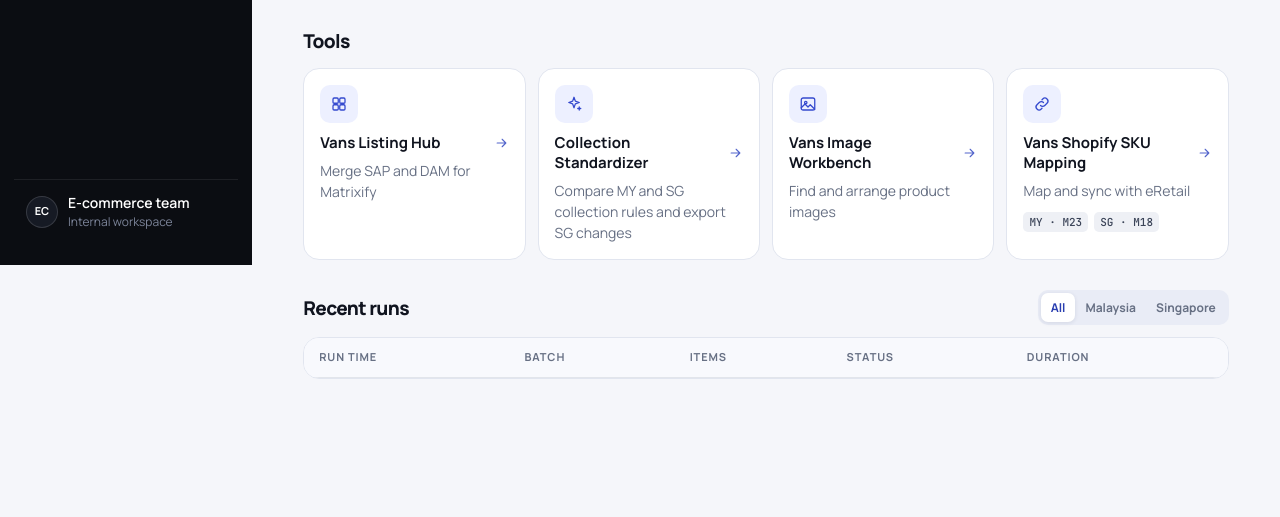
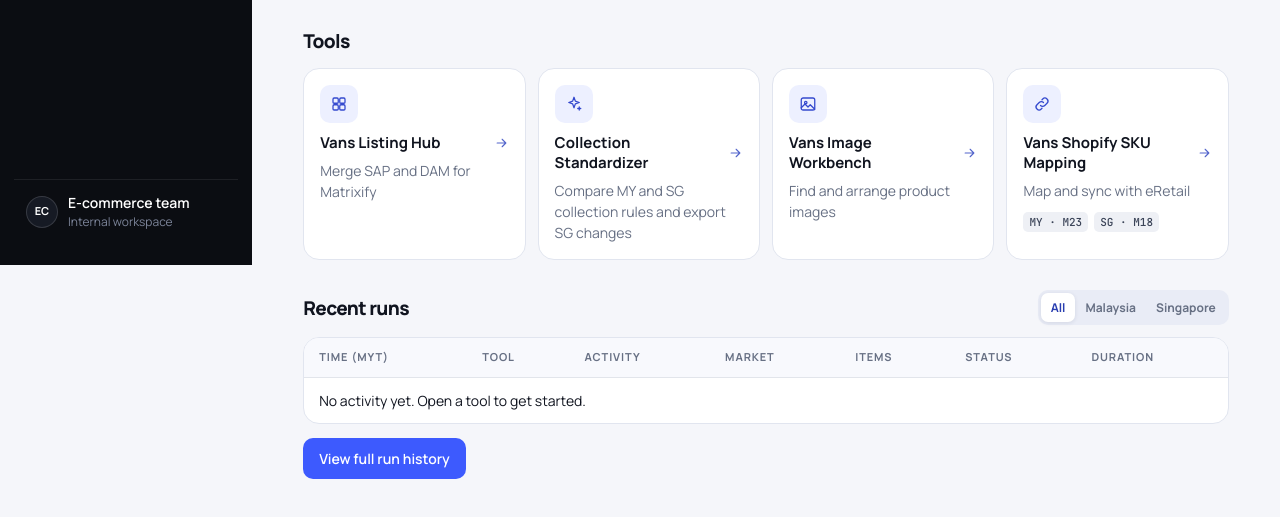
Before and after one commit to ethanraa-lab/vansoperation-hub, a website: page index.html in a window 1280 px wide. Shown: the part 535-1052 px from the top of the page. Before the commit the page ends 974 px from the top, so only its background shows below. Drawn offline with Linux system fonts and the light colour scheme.

Commit message:
Record hub activity and display real run history

```diff
--- a/index.html
+++ b/index.html
@@ -128,20 +128,21 @@ tbody tr:hover td{background:#f9faff}
   </h2>
   <div class="tw">
     <table>
-      <thead><tr><th>Run time</th><th>Batch</th><th>Items</th><th>Status</th><th>Duration</th></tr></thead>
+      <thead><tr><th>Time (MYT)</th><th>Tool</th><th>Activity</th><th>Market</th><th>Items</th><th>Status</th><th>Duration</th></tr></thead>
       <tbody id="runs"></tbody>
     </table>
   </div>
+  <p><a class="btn" href="soon.html?p=history">View full run history</a></p>
 </main>
 <script src="shell.js"></script>
 <script>
 (function () {
   let flt = "all";
-  const esc = s => String(s).replace(/&/g, "&amp;").replace(/</g, "&lt;").replace(/>/g, "&gt;");
   function render() {
-    document.getElementById("runs").innerHTML = Runs.get().filter(r => flt === "all" || !r.m || r.m === flt).slice(0, 5).map(r =>
-      `<tr><td class="mono">${esc(r.t)}</td><td><b>${esc(r.batch)}</b></td><td class="mono">${esc(r.items)}</td><td><span class="ok" ${r.status === "Completed" ? "" : 'style="color:var(--warn);background:var(--warnbg)"'}>${esc(r.status)}</span></td><td class="mono">${esc(r.dur)}</td></tr>`).join("");
+    Runs.render(document.getElementById("runs"), { market: flt, limit: 10 });
   }
+  window.addEventListener("pageshow", render);
+  window.addEventListener("storage", render);
   const btns = document.querySelectorAll(".seg button");
   btns.forEach(b => b.onclick = () => { btns.forEach(x => x.setAttribute("aria-pressed", x === b)); flt = b.dataset.f; render(); });
   render();
```
